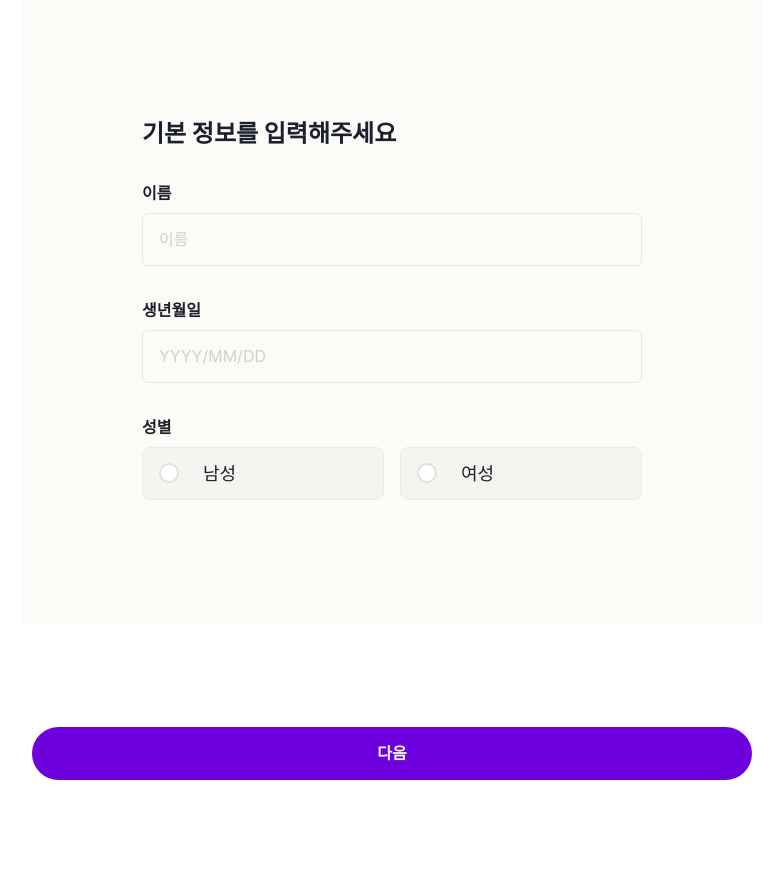
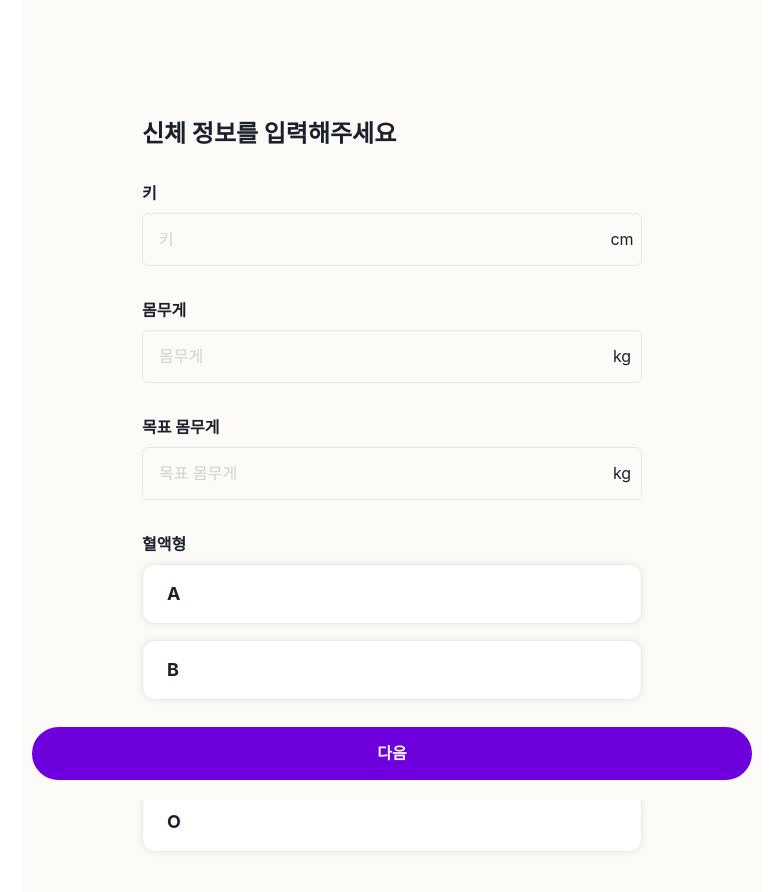
Before and after one commit to foodteacher/FoodTeacherV2-FE, a Next.js app: page /signup in a window 1280 px wide. Shown: the top 892 px of the page, without its empty margins (248-1031 px from the left). Before the commit the page ends 800 px from the top, so only its background shows below. Built offline with nearby package versions, Linux system fonts and the light colour scheme.

Commit message:
design : checktype radio
Refs:[#21]

```diff
--- /dev/null
+++ b/app/(featured-slice)/shared/ui/radio/CheckRadio.tsx
@@ -0,0 +1,94 @@
+"use client";
+
+import { PropsWithChildren } from "react";
+import {
+  Box,
+  Flex,
+  FlexProps,
+  UseRadioProps,
+  useRadio,
+  useRadioGroup,
+} from "@chakra-ui/react";
+import { useController } from "react-hook-form";
+
+type RadioCardType = UseRadioProps & FlexProps;
+
+export const CheckRadioCard = ({
+  h,
+  ...props
+}: PropsWithChildren<RadioCardType>) => {
+  const { getInputProps, getRadioProps } = useRadio(props);
+
+  const input = getInputProps();
+  const checkbox = getRadioProps();
+
+  return (
+    <Box as="label" w={"100%"} left={0} h={h}>
+      <input {...input} />
+      <Flex
+        {...checkbox}
+        cursor="pointer"
+        borderWidth={"1px"}
+        borderRadius={"12px"}
+        borderColor={"#EAEAEA"}
+        alignItems={"flex-start"}
+        bg={"#FFFFFF"}
+        h={"60px"}
+        fontSize={"18px"}
+        fontWeight={"bold"}
+        boxShadow={"0 0px 8px 0px rgba(28,0,51,0.08)"}
+        _checked={{
+          bg: "#FCF8FF",
+          fontWeight: "bold",
+          color: "#6D00A3",
+          border: "2px solid #8A00FF",
+          boxShadow: "0 0 12px 1px rgba(90,0,161,0.32)",
+        }}
+        padding={"20px 24px"}
+        justifyContent={"center"}
+        flexDir={"column"}
+        gap={"30px"}
+      >
+        {props.children}
+      </Flex>
+    </Box>
+  );
+};
+
+interface CustomRadioProps extends FlexProps {
+  options: (string | number)[];
+  name: string;
+  control?: any;
+}
+
+export const CustomRadio = ({
+  options,
+  name,
+  control,
+  ...props
+}: CustomRadioProps) => {
+  const { field } = useController({
+    name,
+    control,
+    rules: { required: true },
+  });
+
+  const { getRootProps, getRadioProps } = useRadioGroup({
+    ...field,
+  });
+
+  const group = getRootProps();
+
+  return (
+    <Flex {...group} {...props} padding={"0"} gap={"16px"}>
+      {options.map((value: string | number) => {
+        const radio = getRadioProps({ value });
+        return (
+          <CheckRadioCard key={value} {...radio} {...props}>
+            {value}
+          </CheckRadioCard>
+        );
+      })}
+    </Flex>
+  );
+};
--- a/app/(featured-slice)/shared/ui/radio/index.ts
+++ b/app/(featured-slice)/shared/ui/radio/index.ts
@@ -0,0 +1,2 @@
+export {} from "./CheckRadio";
+export {} from "./CustomRadio";
--- a/app/(featured-slice)/widgets/signup-funnel/ui/funnel/SignupFunnel.tsx
+++ b/app/(featured-slice)/widgets/signup-funnel/ui/funnel/SignupFunnel.tsx
@@ -33,7 +33,11 @@ export const SignupFunnel = () => {
         w={["100%", "100%", "740px"]}
       >
         <Funnel.Step name="info">
-          <UserInfo goNextStep={changeNextStep} setState={setSurveyState} />
+          {/* <UserInfo goNextStep={changeNextStep} setState={setSurveyState} /> */}
+          <UserPysicalStep
+            goNextStep={changeNextStep}
+            setState={setSurveyState}
+          />
         </Funnel.Step>
         <Funnel.Step name="physical">
           <UserPysicalStep
--- a/app/(featured-slice)/widgets/signup-funnel/ui/step/UserPysicalStep.tsx
+++ b/app/(featured-slice)/widgets/signup-funnel/ui/step/UserPysicalStep.tsx
@@ -6,17 +6,16 @@ import {
   Heading,
   InputGroup,
   InputRightElement,
-  VStack,
 } from "@chakra-ui/react";
 import React from "react";
 import { PhysicalInfo, StepProps } from "../../types";
 import { SubmitHandler, useForm } from "react-hook-form";
-import { CustomRadio } from "@/app/(featured-slice)/shared/ui/radio/CustomRadio";
 import SignupLabel from "@/app/(featured-slice)/shared/ui/label/SignupLabel";
 import { SignupButton } from "@/app/(featured-slice)/shared/ui/button";
 import { BLOOD_TYPE_OTPIONS } from "../../const/const";
 import SignupInput from "@/app/(featured-slice)/shared/ui/Input/SignupInput";
 import { useRouter } from "next/navigation";
+import { CustomRadio } from "@/app/(featured-slice)/shared/ui/radio/CheckRadio";
 
 export const UserPysicalStep = ({ goNextStep, setState }: StepProps) => {
   const router = useRouter();
@@ -122,6 +121,7 @@ export const UserPysicalStep = ({ goNextStep, setState }: StepProps) => {
           gap={"10px"}
           flexDir={"column"}
         />
+
         <FormErrorMessage>
           {errors.bloodType && errors.bloodType.message}
         </FormErrorMessage>
@@ -132,9 +132,10 @@ export const UserPysicalStep = ({ goNextStep, setState }: StepProps) => {
         right={0}
         bottom={0}
         left={0}
-        padding={"20px 10px"}
+        padding={"20px 10px 20px 10px"}
         w={["100%", "100%", "740px"]}
         margin={"0 auto"}
+        bg={"#FDFBF8"}
       >
         <SignupButton type={"submit"}>다음</SignupButton>
       </Box>
```
